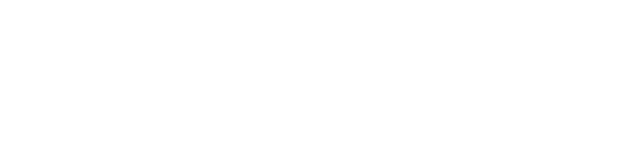
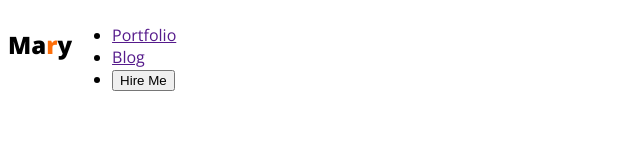
Before and after one commit to mdahsan-h/developer-portfolio, a plain HTML site: page index.html in a window 1280 px wide. Shown: the whole page, without its empty margins (0-640 px from the left). Drawn offline with nearby package versions, Linux system fonts and the light colour scheme.

Commit message:
nav bar creat

```diff
--- a/index.html
+++ b/index.html
@@ -4,10 +4,21 @@
     <meta charset="UTF-8">
     <meta name="viewport" content="width=device-width, initial-scale=1.0">
     <title>Web Developer Portfolio</title>
+    <link rel="preconnect" href="https://fonts.googleapis.com">
+<link rel="preconnect" href="https://fonts.gstatic.com" crossorigin>
+<link href="https://fonts.googleapis.com/css2?family=Open+Sans:ital,wght@0,300..800;1,300..800&display=swap" rel="stylesheet">
+    <link rel="stylesheet" href="styles/portfolio.css">
 </head>
-<body>
+<body class="open-sans-normal">
     <header>
-
+        <nav>
+            <h2 class="nav-title">Ma<span class="text-primary">r</span>y</h2>
+            <ul>
+                <li><a href="">Portfolio</a></li>
+                <li><a href="">Blog</a></li>
+                <li><a href=""><button>Hire Me</button></a></li>
+            </ul>
+        </nav>
     </header>
     <main>
 
--- /dev/null
+++ b/styles/portfolio.css
@@ -0,0 +1,23 @@
+
+
+.open-sans-normal {
+    font-family: "Open Sans", sans-serif;
+    font-optical-sizing: auto;
+    font-weight: <weight>;
+    font-style: normal;
+    font-variation-settings:
+      "wdth" 100;
+  }
+
+/* Nav Styles */
+nav{
+    display: flex
+}
+
+.text-primary{
+    color: #FD6E0A;
+}
+
+.nav-title{
+    font-weight: 800;
+}
```
